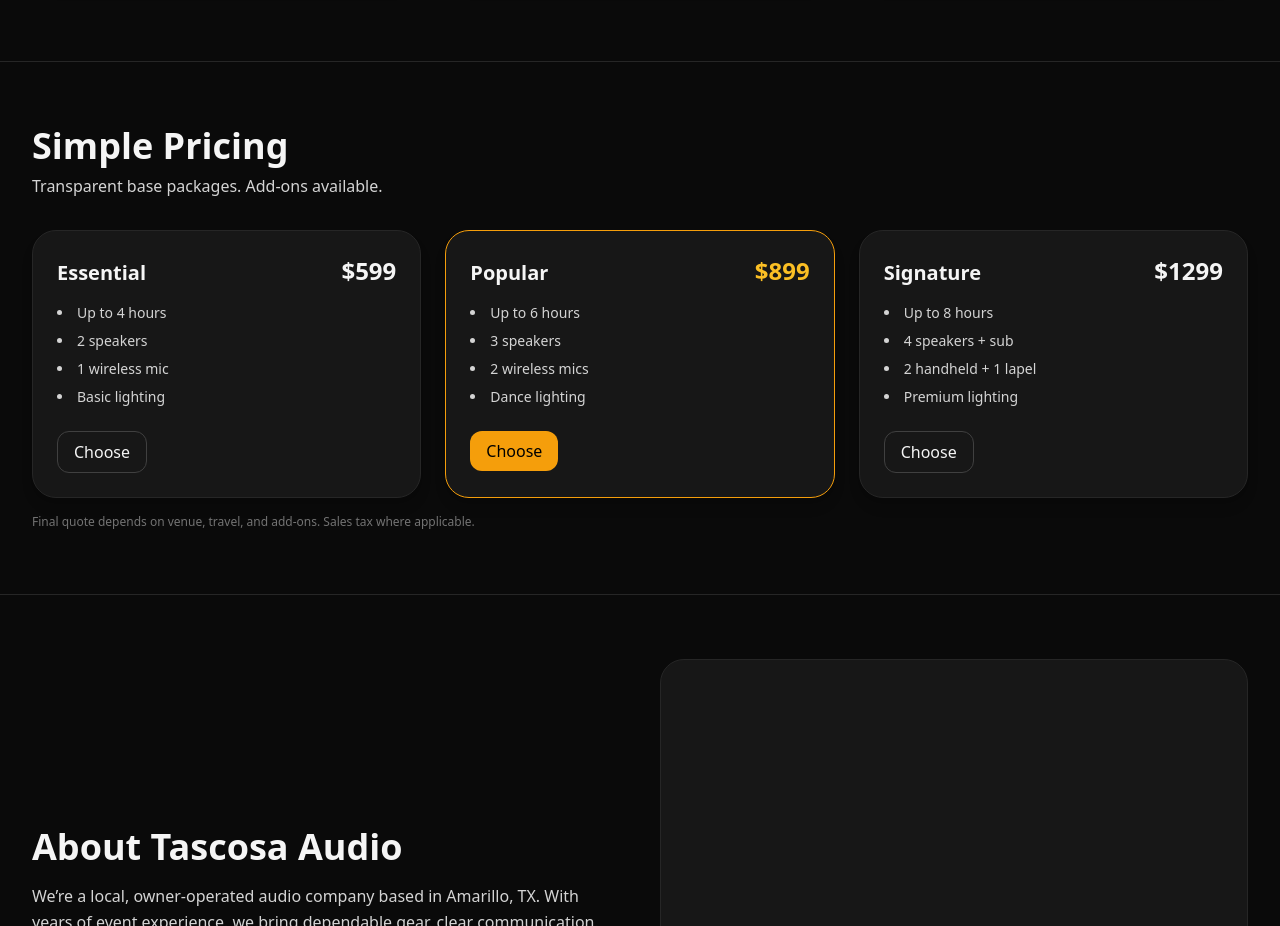
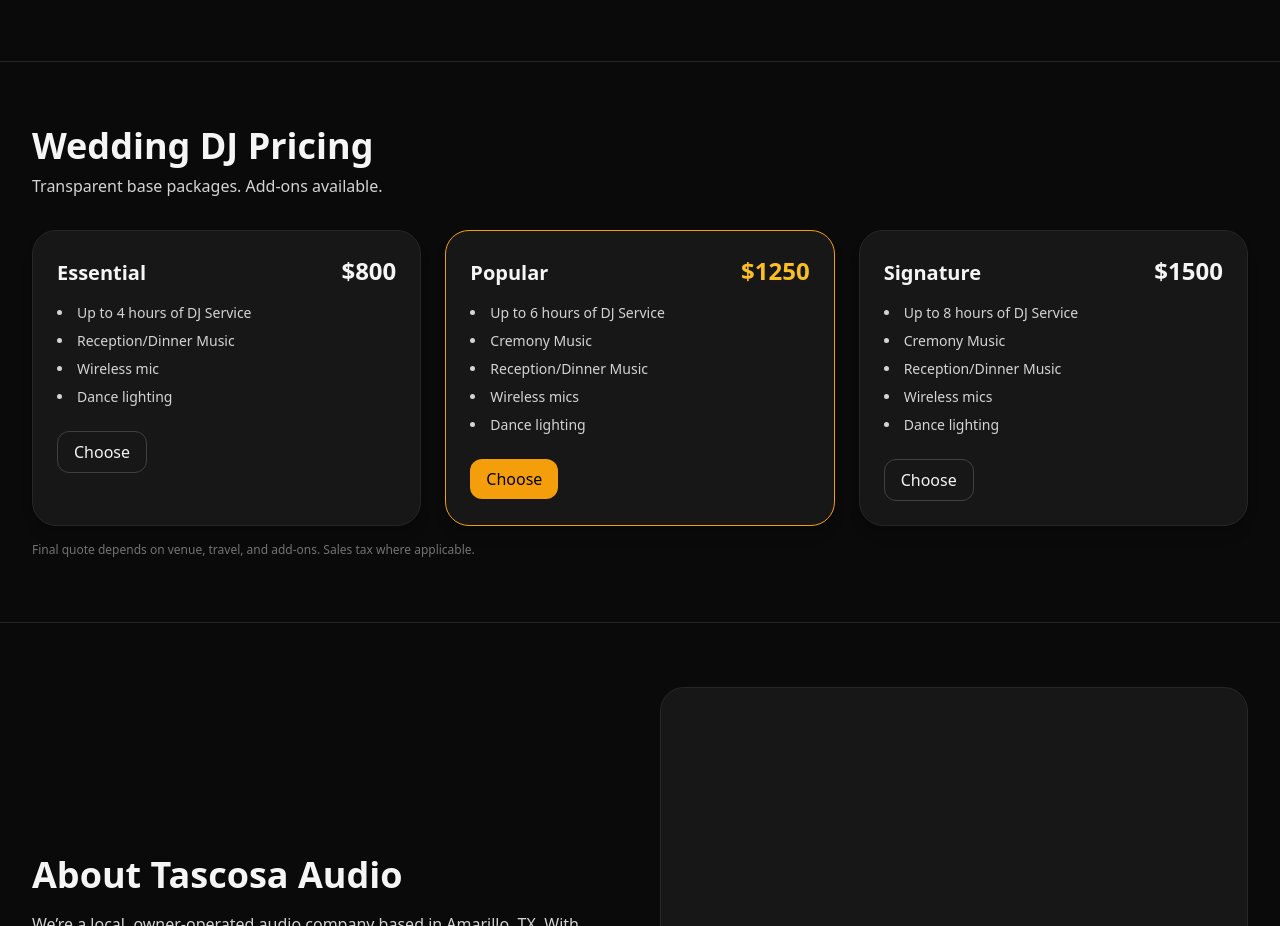
Before and after one commit to dexter806/tascosa.audio, a Next.js app: page / in a window 1280 px wide. Shown: the part 1220-2146 px from the top of the page. Built offline with nearby package versions, Linux system fonts and the light colour scheme.

Commit message:
Update index.js

```diff
--- a/pages/index.js
+++ b/pages/index.js
@@ -125,13 +125,13 @@ export default function Home() {
       </section> */}
 
       <section id="pricing" className="mx-auto max-w-7xl px-4 sm:px-6 lg:px-8 py-16 border-t border-neutral-800">
-        <h2 className="text-3xl md:text-4xl font-bold">Simple Pricing</h2>
+        <h2 className="text-3xl md:text-4xl font-bold">Wedding DJ Pricing</h2>
         <p className="mt-2 text-neutral-300">Transparent base packages. Add-ons available.</p>
         <div className="mt-8 grid md:grid-cols-3 gap-6">
           {[
-            { tier: "Essential", price: "$599", features: ["Up to 4 hours", "2 speakers", "1 wireless mic", "Basic lighting"] },
-            { tier: "Popular", price: "$899", features: ["Up to 6 hours", "3 speakers", "2 wireless mics", "Dance lighting"], highlight: true },
-            { tier: "Signature", price: "$1299", features: ["Up to 8 hours", "4 speakers + sub", "2 handheld + 1 lapel", "Premium lighting"] },
+            { tier: "Essential", price: "$800", features: ["Up to 4 hours of DJ Service", "Reception/Dinner Music", "Wireless mic", "Dance lighting"] },
+            { tier: "Popular", price: "$1250", features: ["Up to 6 hours of DJ Service", "Cremony Music", "Reception/Dinner Music", "Wireless mics", "Dance lighting"], highlight: true },
+            { tier: "Signature", price: "$1500", features: ["Up to 8 hours of DJ Service", "Cremony Music", "Reception/Dinner Music", "Wireless mics", "Dance lighting"] },
           ].map((p) => (
             <div key={p.tier} className={`rounded-3xl border ${p.highlight ? 'border-amber-500' : 'border-neutral-800'} bg-neutral-900 p-6 shadow-lg`}>
               <div className="flex items-baseline justify-between">
```
